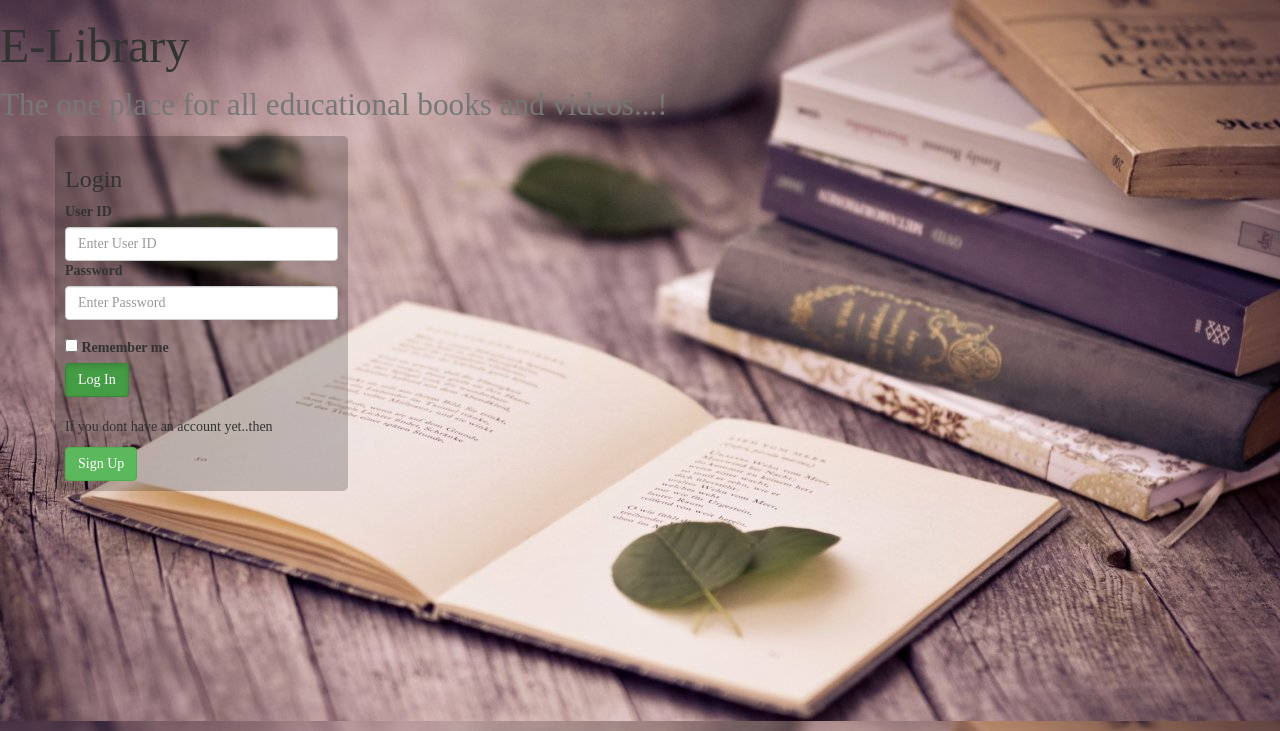
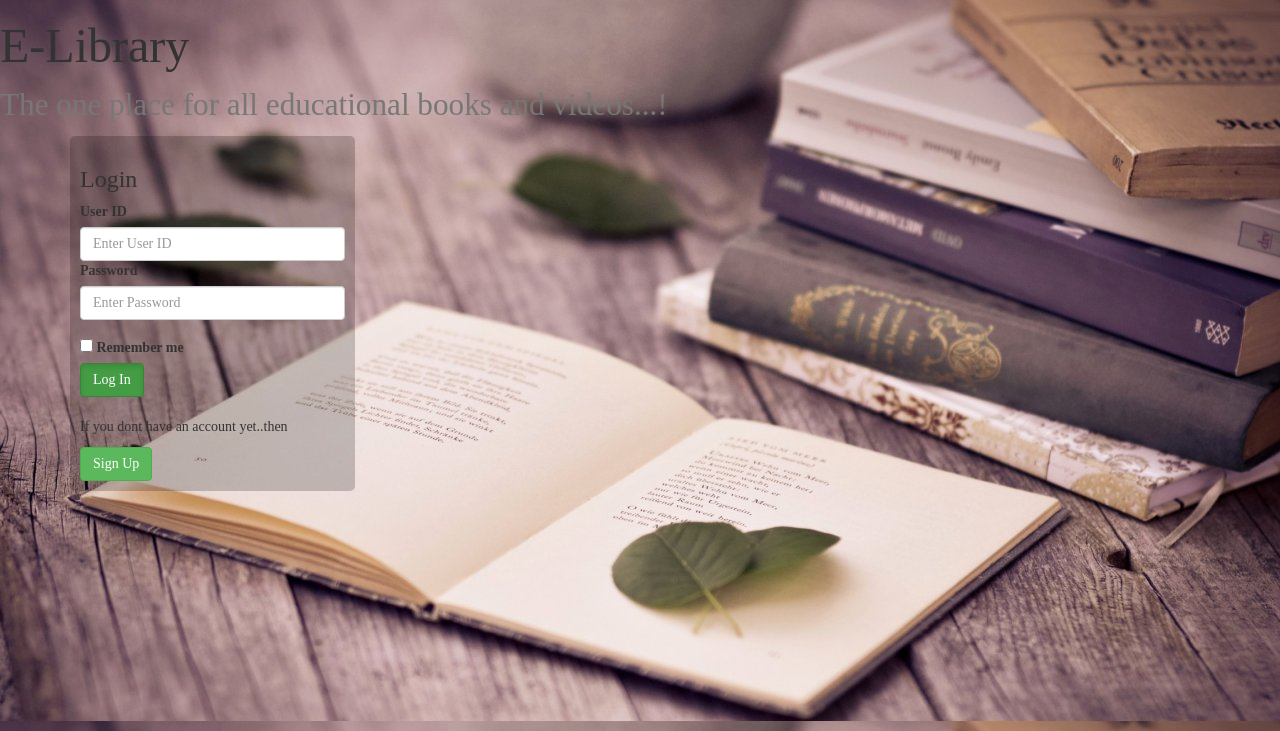
Before and after one commit to akash1551/elibrary, a Django app: page /home/ in a window 1280 px wide. Shown: the top 731 px of the page. Run offline with Django 3.2, Linux system fonts and the light colour scheme; parts of the project's set-up code (start-up, migrations or seed data) failed here and were passed over; some libraries are stand-ins or nearby versions.

Commit message:
login page with modification

```diff
--- a/elibrary/templates/login.html
+++ b/elibrary/templates/login.html
@@ -11,9 +11,9 @@
 <body background="/static/book12.jpg">
 <div class="container">
 	<div class="row">
-		<div class="col-sm-3" style="background-color: rgba(0,0,0,0.2); padding: 10px; border-radius: 5px;">
+		<div class="col-sm-12">
 
-			<form role="form" action="/accounts/auth/" method="POST">
+			<form class="col-lg-3" role="form" action="/accounts/auth/" method="POST" style="background-color: rgba(0,0,0,0.2); padding: 10px; border-radius: 5px;">
 					<h3><font face="Ubuntu Medium">Login</h3>
 
 				<div class="form-group">
```
